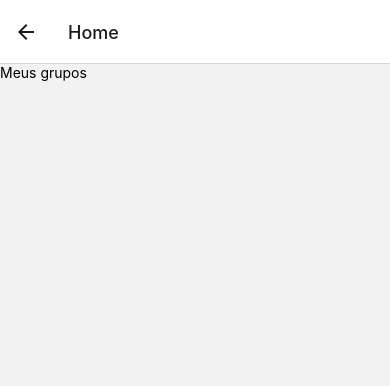
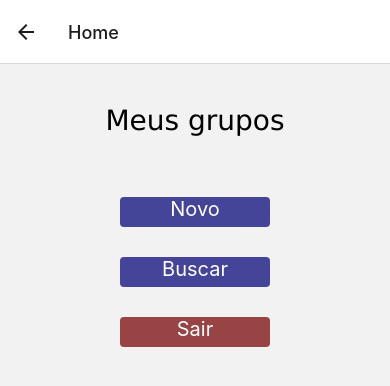
Before and after one commit to harleymacedo/react-native-exemplo-crud, a React Native app: screen /Home in a window 390 px wide. Shown: the top 386 px of the page. Built offline with nearby package versions, Linux system fonts and the light colour scheme.

Commit message:
Navegação com função Sair funcionando

```diff
--- a/App.js
+++ b/App.js
@@ -13,7 +13,7 @@ export default function App() {
     <NavigationContainer>
       <Stack.Navigator>
         <Stack.Screen name='Login' component={Login} options={{headerShown: false}} />
-        <Stack.Screen name='Home' component={Home} />
+        <Stack.Screen name='Home' component={Home} options={{headerBackVisible: false}}/>
       </Stack.Navigator>
     </NavigationContainer>
   );
--- a/src/screens/Home.js
+++ b/src/screens/Home.js
@@ -1,9 +1,55 @@
-import { View, Text } from 'react-native';
+import { View, Text, StyleSheet, TouchableHighlight } from 'react-native';
 
-export default function Home () {
+export default function Home ({navigation}) {
+
+    const navegarSair = () => {
+        navigation.navigate('Login');
+    }
+
     return (
-        <View >
-            <Text>Meus grupos</Text>
+        <View style={styles.container1} >
+            <Text style={styles.text1} >Meus grupos</Text>
+            <TouchableHighlight style={styles.button1} >
+                <Text style={styles.textButton1} >Novo</Text>
+            </TouchableHighlight>
+            <TouchableHighlight style={styles.button1}>
+                <Text style={styles.textButton1}>Buscar</Text>
+            </TouchableHighlight>
+            <TouchableHighlight style={styles.button2} onPress={navegarSair} >
+                <Text style={styles.textButton1}>Sair</Text>
+            </TouchableHighlight>
         </View>
     )
 }
+
+const styles = StyleSheet.create({
+    container1: {
+        flex: 1,
+        justifyContent: 'flex-start',
+        alignItems: 'center'
+    },
+    text1: {
+        marginTop: 40,
+        fontSize: 28,
+        fontFamily: 'Verdana',
+        marginBottom: 60
+    },
+    button1: {
+        backgroundColor: '#449',
+        height: 30,
+        width: 150,
+        borderRadius: 4,
+        marginBottom: 30
+    },
+    textButton1: {
+        fontSize: 20,
+        color: '#fff',
+        textAlign: 'center'
+    },
+    button2: {
+        backgroundColor: '#944',
+        height: 30,
+        width: 150,
+        borderRadius: 4
+    },
+})
```
Also changed, not shown: src/screens/CadastroAssunto.js (added, +9 -0 lines), src/screens/ListarAssuntos.js (added, +9 -0 lines).
